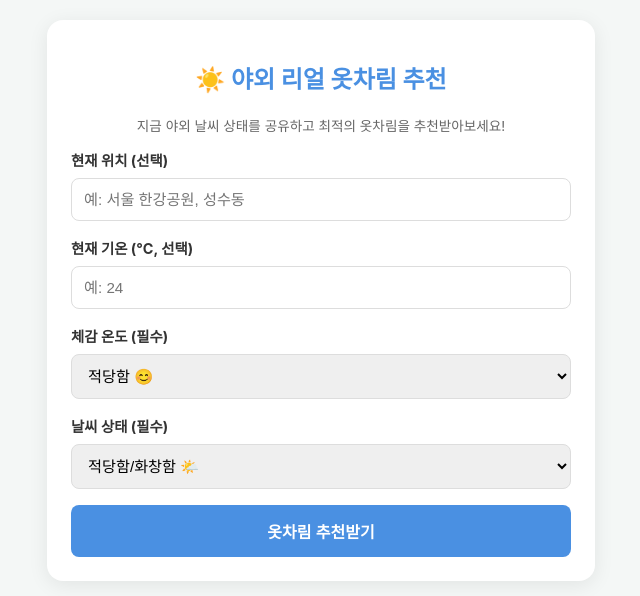
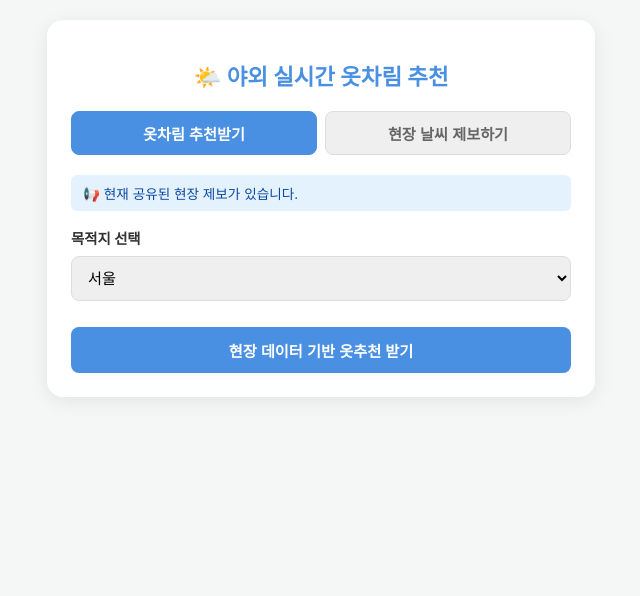
Before and after one commit to eeseoeunn/weatheroutfit, a website: page index.html in a window 1280 px wide. Both pictures are taken after a click on the button "옷차림 추천받기". Shown: the whole page, without its empty margins (319-959 px from the left). Drawn offline with Linux system fonts and the light colour scheme; no server answers.

Commit message:
Add files via upload

```diff
--- a/index.html
+++ b/index.html
@@ -3,17 +3,18 @@
 <head>
   <meta charset="UTF-8">
   <meta name="viewport" content="width=device-width, initial-scale=1.0">
-  <title>오늘 뭐 입지? - 야외 활동 옷차림 추천</title>
+  <title>실시간 야외 날씨 & 옷차림 추천</title>
   <style>
     :root {
       --primary: #4A90E2;
+      --accent: #2ECC71;
       --bg: #F4F7F6;
       --card-bg: #FFFFFF;
       --text: #333333;
     }
 
     body {
-      font-family: 'Pretendard', -apple-system, BlinkMacSystemFont, system-ui, Roboto, sans-serif;
+      font-family: 'Pretendard', -apple-system, BlinkMacSystemFont, system-ui, sans-serif;
       background-color: var(--bg);
       color: var(--text);
       margin: 0;
@@ -32,10 +33,41 @@
     }
 
     h1 {
-      font-size: 1.5rem;
+      font-size: 1.4rem;
       text-align: center;
       margin-bottom: 20px;
       color: var(--primary);
+    }
+
+    .tabs {
+      display: flex;
+      gap: 8px;
+      margin-bottom: 20px;
+    }
+
+    .tab-btn {
+      flex: 1;
+      padding: 10px;
+      border: 1px solid #DDD;
+      background: #EFEFEF;
+      border-radius: 8px;
+      cursor: pointer;
+      font-weight: bold;
+      color: #666;
+    }
+
+    .tab-btn.active {
+      background: var(--primary);
+      color: white;
+      border-color: var(--primary);
+    }
+
+    .section {
+      display: none;
+    }
+
+    .section.active {
+      display: block;
     }
 
     .form-group {
@@ -49,7 +81,7 @@
       font-size: 0.9rem;
     }
 
-    input, select {
+    select, button {
       width: 100%;
       padding: 12px;
       border: 1px solid #DDD;
@@ -58,29 +90,26 @@
       font-size: 0.95rem;
     }
 
-    button {
-      width: 100%;
-      padding: 14px;
+    .submit-btn {
       background-color: var(--primary);
       color: white;
       border: none;
-      border-radius: 8px;
-      font-size: 1rem;
       font-weight: bold;
       cursor: pointer;
-      transition: background 0.2s;
+      margin-top: 10px;
     }
 
-    button:hover {
-      background-color: #357ABD;
-    }
-
-    button:disabled {
-      background-color: #CCC;
+    .report-btn {
+      background-color: var(--accent);
+      color: white;
+      border: none;
+      font-weight: bold;
+      cursor: pointer;
+      margin-top: 10px;
     }
 
     .result-box {
-      margin-top: 24px;
+      margin-top: 20px;
       padding: 16px;
       background-color: #F8F9FA;
       border-left: 4px solid var(--primary);
@@ -89,84 +118,145 @@
       line-height: 1.6;
     }
 
-    .loading {
-      text-align: center;
-      color: #666;
-      display: none;
-      margin-top: 16px;
+    .status-badge {
+      background: #E3F2FD;
+      color: #0D47A1;
+      padding: 8px 12px;
+      border-radius: 6px;
+      font-size: 0.85rem;
+      margin-bottom: 16px;
     }
   </style>
 </head>
 <body>
 
 <div class="container">
-  <h1>☀️ 야외 리얼 옷차림 추천</h1>
-  <p style="font-size:0.85rem; color:#666; text-align:center;">지금 야외 날씨 상태를 공유하고 최적의 옷차림을 추천받아보세요!</p>
+  <h1>🌤️ 야외 실시간 옷차림 추천</h1>
 
-  <form id="outfitForm">
-    <div class="form-group">
-      <label for="location">현재 위치 (선택)</label>
-      <input type="text" id="location" placeholder="예: 서울 한강공원, 성수동">
+  <!-- 탭 메뉴 -->
+  <div class="tabs">
+    <button class="tab-btn active" onclick="switchTab('recommendTab')">옷차림 추천받기</button>
+    <button class="tab-btn" onclick="switchTab('reportTab')">현장 날씨 제보하기</button>
   </div>
 
-    <div class="form-group">
-      <label for="temp">현재 기온 (°C, 선택)</label>
-      <input type="number" id="temp" placeholder="예: 24">
+  <!-- 1. 옷차림 추천받기 영역 (외출 예정 사용자) -->
+  <div id="recommendTab" class="section active">
+    <div class="status-badge" id="reportStatus">
+      📢 현재 공유된 현장 제보가 있습니다.
     </div>
 
+    <form id="recommendForm">
       <div class="form-group">
-      <label for="feelTemp">체감 온도 (필수)</label>
-      <select id="feelTemp" required>
-        <option value="매우 더움">매우 더움 🥵</option>
-        <option value="더움">더움 ☀️</option>
-        <option value="적당함" selected>적당함 😊</option>
-        <option value="쌀쌀함">쌀쌀함 🍃</option>
-        <option value="추움">추움 🥶</option>
+        <label for="recLocation">목적지 선택</label>
+        <select id="recLocation">
+          <option value="서울" data-lat="37.5665" data-lon="126.9780">서울</option>
+          <option value="부산" data-lat="35.1796" data-lon="129.0756">부산</option>
+          <option value="인천" data-lat="37.4563" data-lon="126.7052">인천</option>
+          <option value="대구" data-lat="35.8714" data-lon="128.6014">대구</option>
+          <option value="광주" data-lat="35.1595" data-lon="126.8526">광주</option>
+          <option value="대전" data-lat="36.3510" data-lon="127.3850">대전</option>
+          <option value="제주" data-lat="33.4996" data-lon="126.5312">제주</option>
+        </select>
+      </div>
+
+      <button type="submit" class="submit-btn" id="recommendBtn">현장 데이터 기반 옷추천 받기</button>
+    </form>
+
+    <div id="loading" style="display:none; text-align:center; margin-top:15px; color:#666;">
+      🤖 현장 제보 정보와 날씨 데이터를 분석 중입니다...
+    </div>
+    <div id="result" class="result-box" style="display:none;"></div>
+  </div>
+
+  <!-- 2. 현장 날씨 제보하기 영역 (현재 야외에 있는 사용자) -->
+  <div id="reportTab" class="section">
+    <p style="font-size:0.85rem; color:#666;">지금 야외에 계신가요? 나중에 이곳에 올 사람들을 위해 실시간 체감 날씨를 제보해주세요!</p>
+
+    <form id="reportForm">
+      <div class="form-group">
+        <label for="repFeelTemp">현재 체감 온도</label>
+        <select id="repFeelTemp">
+          <option value="매우 더움 🥵">매우 더움 🥵</option>
+          <option value="더움 ☀️">더움 ☀️</option>
+          <option value="적당함 😊" selected>적당함 😊</option>
+          <option value="쌀쌀함 🍃">쌀쌀함 🍃</option>
+          <option value="추움 🥶">추움 🥶</option>
         </select>
       </div>
 
       <div class="form-group">
-      <label for="weatherCondition">날씨 상태 (필수)</label>
-      <select id="weatherCondition" required>
-        <option value="햇빛 강함">햇빛 강함 ☀️</option>
-        <option value="바람 많음">바람 많음 💨</option>
-        <option value="비/흐림">비 온다 / 흐림 🌧️</option>
-        <option value="적당함" selected>적당함/화창함 🌤️</option>
+        <label for="repWeather">현재 현장 날씨</label>
+        <select id="repWeather">
+          <option value="햇빛 강함 ☀️">햇빛 강함 ☀️</option>
+          <option value="바람 많음 💨">바람 많음 💨</option>
+          <option value="비 온다 / 흐림 🌧️">비 온다 / 흐림 🌧️</option>
+          <option value="적당함/화창함 🌤️" selected>적당함/화창함 🌤️</option>
         </select>
       </div>
 
-    <button type="submit" id="submitBtn">옷차림 추천받기</button>
+      <button type="submit" class="report-btn">현장 상태 제보하기</button>
     </form>
-
-  <div class="loading" id="loadingText">🤖 Gemini AI가 최적의 코디를 분석 중입니다...</div>
-  <div class="result-box" id="result" style="display: none;"></div>
+  </div>
 </div>
 
 <script>
-  document.getElementById('outfitForm').addEventListener('submit', async (e) => {
+  // 임시 메모리 저장용 현장 데이터 (기본값 설정)
+  let sharedReport = {
+    feelTemp: '적당함 😊',
+    weatherCondition: '적당함/화창함 🌤️'
+  };
+
+  function switchTab(tabId) {
+    document.querySelectorAll('.tab-btn').forEach(btn => btn.classList.remove('active'));
+    document.querySelectorAll('.section').forEach(sec => sec.classList.remove('active'));
+
+    if (tabId === 'recommendTab') {
+      document.querySelectorAll('.tab-btn')[0].classList.add('active');
+      document.getElementById('recommendTab').classList.add('active');
+    } else {
+      document.querySelectorAll('.tab-btn')[1].classList.add('active');
+      document.getElementById('reportTab').classList.add('active');
+    }
+  }
+
+  // 현장 사용자: 제보 제출
+  document.getElementById('reportForm').addEventListener('submit', (e) => {
+    e.preventDefault();
+    sharedReport.feelTemp = document.getElementById('repFeelTemp').value;
+    sharedReport.weatherCondition = document.getElementById('repWeather').value;
+
+    alert('제보가 등록되었습니다! 다른 이용자들에게 전달됩니다.');
+    document.getElementById('reportStatus').innerText = `📢 최신 현장 제보 반영됨: 체감 (${sharedReport.feelTemp}), 날씨 (${sharedReport.weatherCondition})`;
+    switchTab('recommendTab');
+  });
+
+  // 추천 요청 사용자: AI 추천 요청
+  document.getElementById('recommendForm').addEventListener('submit', async (e) => {
     e.preventDefault();
 
-    const submitBtn = document.getElementById('submitBtn');
-    const loadingText = document.getElementById('loadingText');
+    const select = document.getElementById('recLocation');
+    const selectedOption = select.options[select.selectedIndex];
+
+    const payload = {
+      city: select.value,
+      lat: selectedOption.dataset.lat,
+      lon: selectedOption.dataset.lon,
+      feelTemp: sharedReport.feelTemp,
+      weatherCondition: sharedReport.weatherCondition
+    };
+
+    const btn = document.getElementById('recommendBtn');
+    const loading = document.getElementById('loading');
     const resultBox = document.getElementById('result');
 
-    const payload = {
-      location: document.getElementById('location').value,
-      temp: document.getElementById('temp').value,
-      feelTemp: document.getElementById('feelTemp').value,
-      weatherCondition: document.getElementById('weatherCondition').value
-    };
-
-    submitBtn.disabled = true;
-    loadingText.style.display = 'block';
+    btn.disabled = true;
+    loading.style.display = 'block';
     resultBox.style.display = 'none';
 
     try {
       const response = await fetch('/api/generate', {
         method: 'POST',
-        headers: {
-          'Content-Type': 'application/json'
-        },
+        headers: { 'Content-Type': 'application/json' },
         body: JSON.stringify(payload)
       });
 
@@ -176,13 +266,13 @@
         resultBox.innerText = data.result;
         resultBox.style.display = 'block';
       } else {
-        alert('오류 발생: ' + (data.error || '알 수 없는 에러가 발생했습니다.'));
+        alert('오류 발생: ' + (data.error || '처리 실패'));
       }
     } catch (err) {
       alert('네트워크 오류가 발생했습니다.');
     } finally {
-      submitBtn.disabled = false;
-      loadingText.style.display = 'none';
+      btn.disabled = false;
+      loading.style.display = 'none';
     }
   });
 </script>
--- /dev/null
+++ b/package.json
@@ -0,0 +1,6 @@
+{
+  "name": "weather-outfit-app",
+  "version": "1.0.0",
+  "type": "module",
+  "private": true
+}
```
Also changed, not shown: api/generate.js (+33 -26 lines), README.md. Lines whose indentation alone changed are shown as unchanged.
